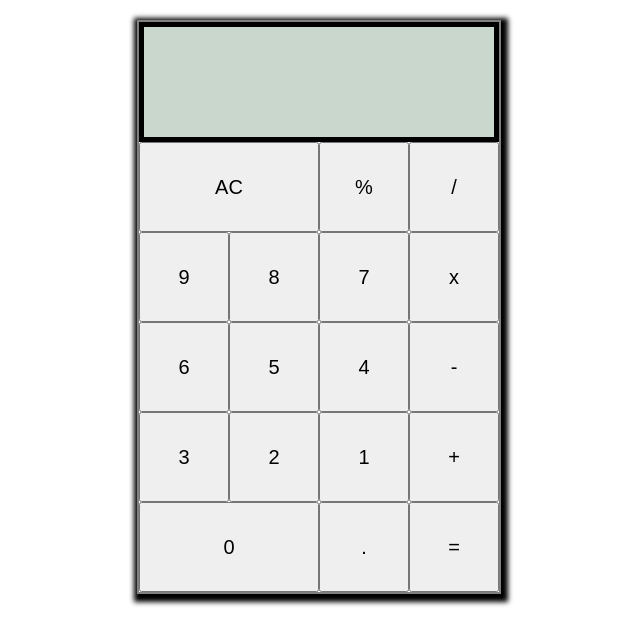
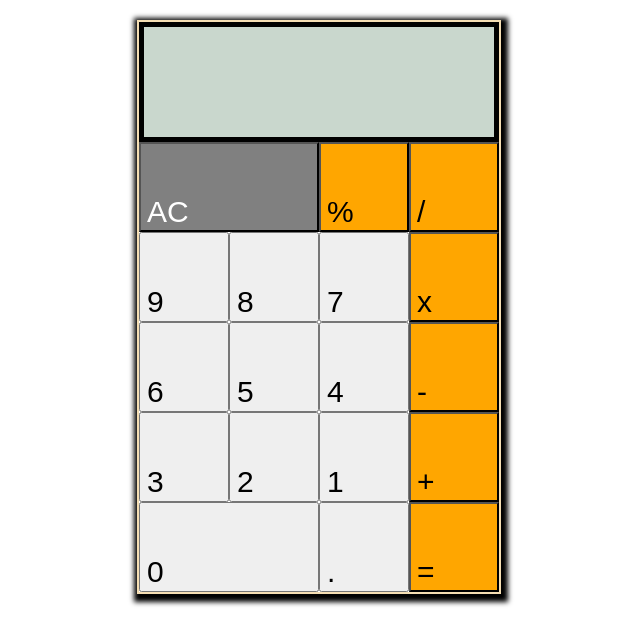
Before and after one commit to AbyG1/simple-calculator, a plain HTML site: page index.html in a window 1280 px wide. Shown: the whole page, without its empty margins (321-961 px from the left). Drawn offline with Linux system fonts and the light colour scheme.

Commit message:
Update design

```diff
--- a/index.css
+++ b/index.css
@@ -7,11 +7,11 @@
 #main{
     height: 570px;
     width: 360px;
-    border: 2px solid gray;
+    border: 2px solid wheat;
     margin: 20px auto;
     box-shadow: 2px 3px 5px 5px black;
     font-family:digital;
-    font-size: 35px;
+
 }
 
 
@@ -21,7 +21,26 @@
     width:360px;
     border: 5px solid black;
     box-sizing: border-box;
+    display: flex;
+    flex-direction: column;
+    justify-content: space-around;
+    align-items: end;
 }
+
+#display-up{
+
+
+    font-size: 25px
+}
+
+#display-low{
+   font-size: 30px;
+
+}
+
+
+
+
 
 #keypad{
     display:flex;
@@ -32,7 +51,10 @@
 .btn{
     width: 90px;
     height: 90px;
-    font-size: 20px
+    font-size: 30px;
+    display:flex;
+    justify-content: start;
+    align-items: end;
 }
 
 
@@ -40,3 +62,12 @@
 #zero-btn ,#clear-btn{
     width: 180px;
 }
+
+.orange{
+    background-color: rgb(255, 166, 0);
+}
+
+.black{
+    background-color: grey;
+    color: white;
+}
--- a/index.html
+++ b/index.html
@@ -13,24 +13,24 @@
             <div id="display-low"></div>
         </div>
         <div id="keypad">
-            <button class="btn" id='clear-btn'>AC</button>
-            <button class="btn">%</button>
-            <button class="btn">/</button>
+            <button class="btn black" id='clear-btn'>AC</button>
+            <button class="btn orange">%</button>
+            <button class="btn orange" >/</button>
             <button class="btn">9</button>
             <button class="btn">8</button>
             <button class="btn">7</button>
-            <button class="btn">x</button>
+            <button class="btn orange">x</button>
             <button class="btn">6</button>
             <button class="btn">5</button>
             <button class="btn">4</button>
-            <button class="btn">-</button>
+            <button class="btn orange">-</button>
             <button class="btn">3</button>
             <button class="btn">2</button>
             <button class="btn">1</button>
-            <button class="btn">+</button>
+            <button class="btn orange">+</button>
             <button class="btn"id="zero-btn">0</button>
             <button class="btn" >.</button>
-            <button class="btn" >=</button>
+            <button class="btn orange" >=</button>
 
         </div>
     </div>
--- a/script.js
+++ b/script.js
@@ -24,13 +24,13 @@ function multiply(a,b){
 
 function operate(operator,num1,num2){
     if(operator == '+'){
-        console.log(add(num1,num2))
+        add(num1,num2)
     } else if(operator == '-'){
-        console.log(subtract(num1,num2))
+        subtract(num1,num2)
     } else if(operator == '*'){
-        console.log(multiply(num1,num2))
+        multiply(num1,num2)
     } else if(operator == '/'){
-       console.log(divide(num1,num2))
+       divide(num1,num2)
     }
 
 }
```
